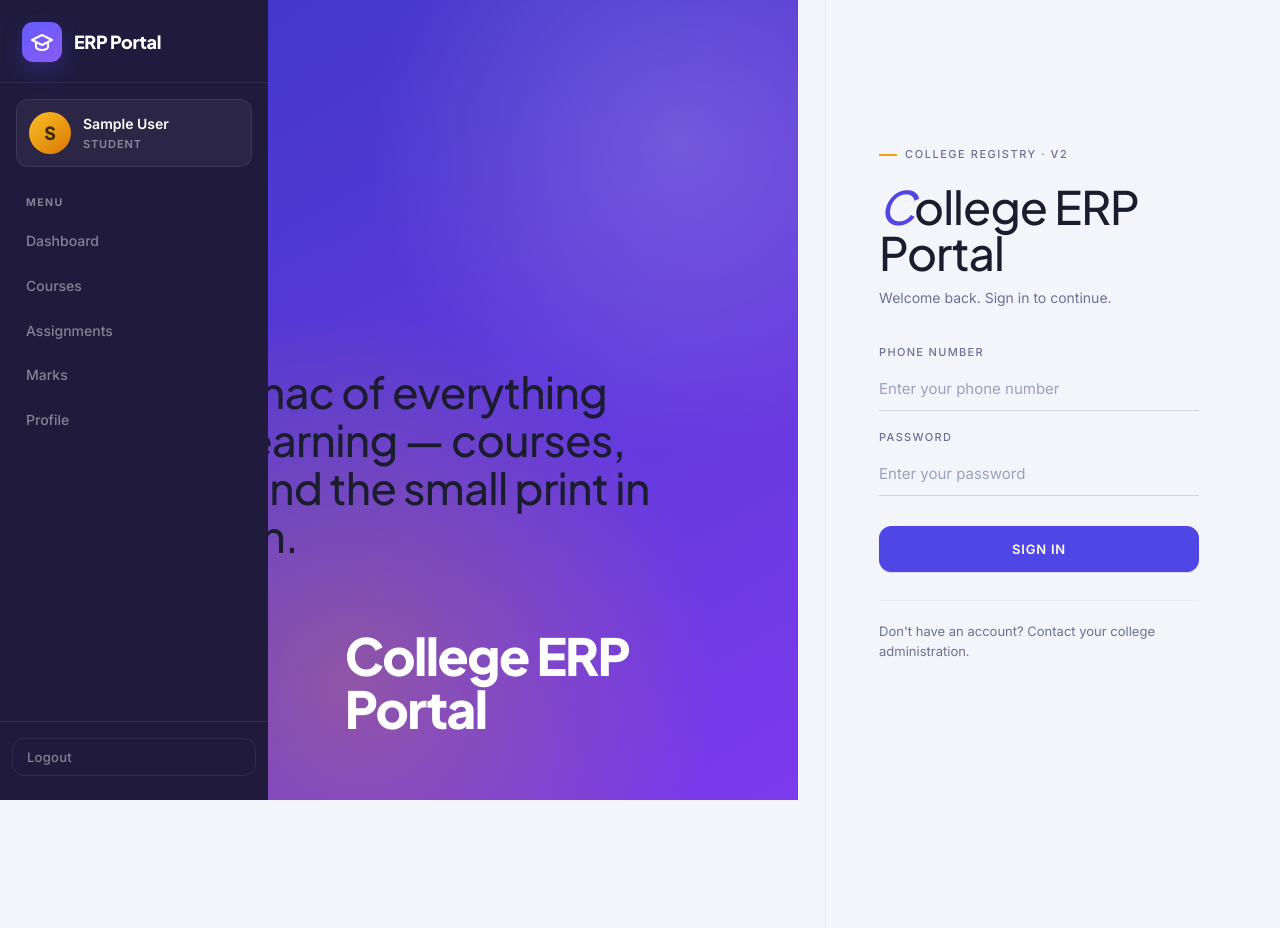
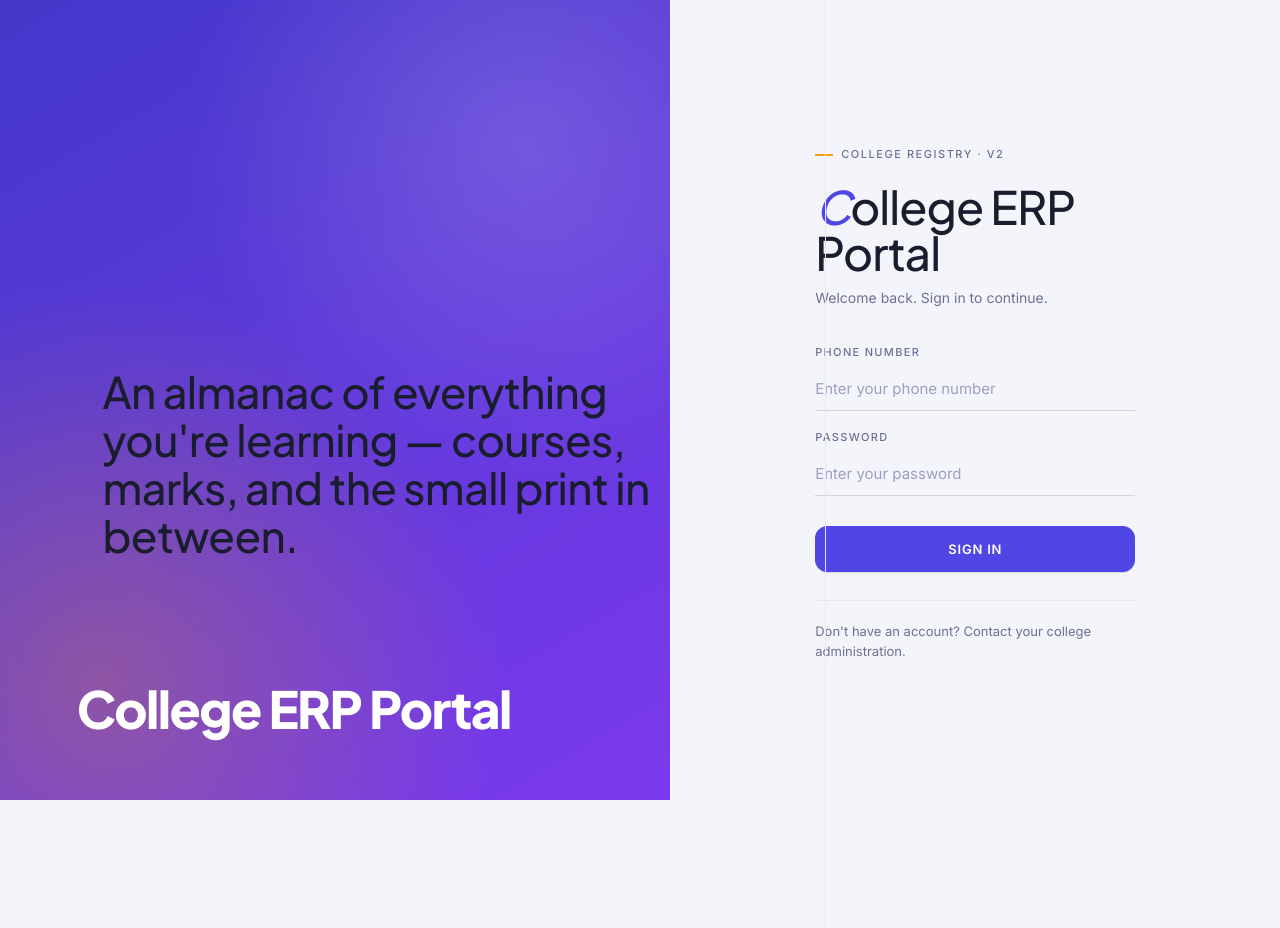
Before and after one commit to shubhIam-dev/LMS, a React (Vite) app in the folder frontend/: page / in a window 1280 px wide. Built offline with nearby package versions, Linux system fonts and the light colour scheme; sample sign-in values are in the browser's storage.

Commit message:
login bug solved

```diff
--- a/frontend/src/App.jsx
+++ b/frontend/src/App.jsx
@@ -17,16 +17,21 @@ import StudentDashboard from "./pages/StudentDashboard";
 import FacultyDashboard from "./pages/FacultyDashboard";
 import StudentProfile from "./pages/StudentProfile";
 import FacultyProfile from "./pages/FacultyProfile";
-
+import { useLocation } from "react-router-dom";
 import "./App.css";
 
 function Layout({ children }) {
   const isAuthed = useSelector(selectIsAuthed);
+  const location=useLocation()
+  const hideSidebar = location.pathname === "/";
+
 
   return (
-    <div className={`app-layout ${isAuthed ? "has-sidebar" : ""}`}>
-      {isAuthed && <Sidebar />}
-      <main className="main-content">{children}</main>
+    <div className={`app-layout ${isAuthed && !hideSidebar ? "has-sidebar" : ""}`}>
+      {isAuthed && !hideSidebar && <Sidebar />}
+      <main className="main-content">
+        {children}
+      </main>
     </div>
   );
 }
```
